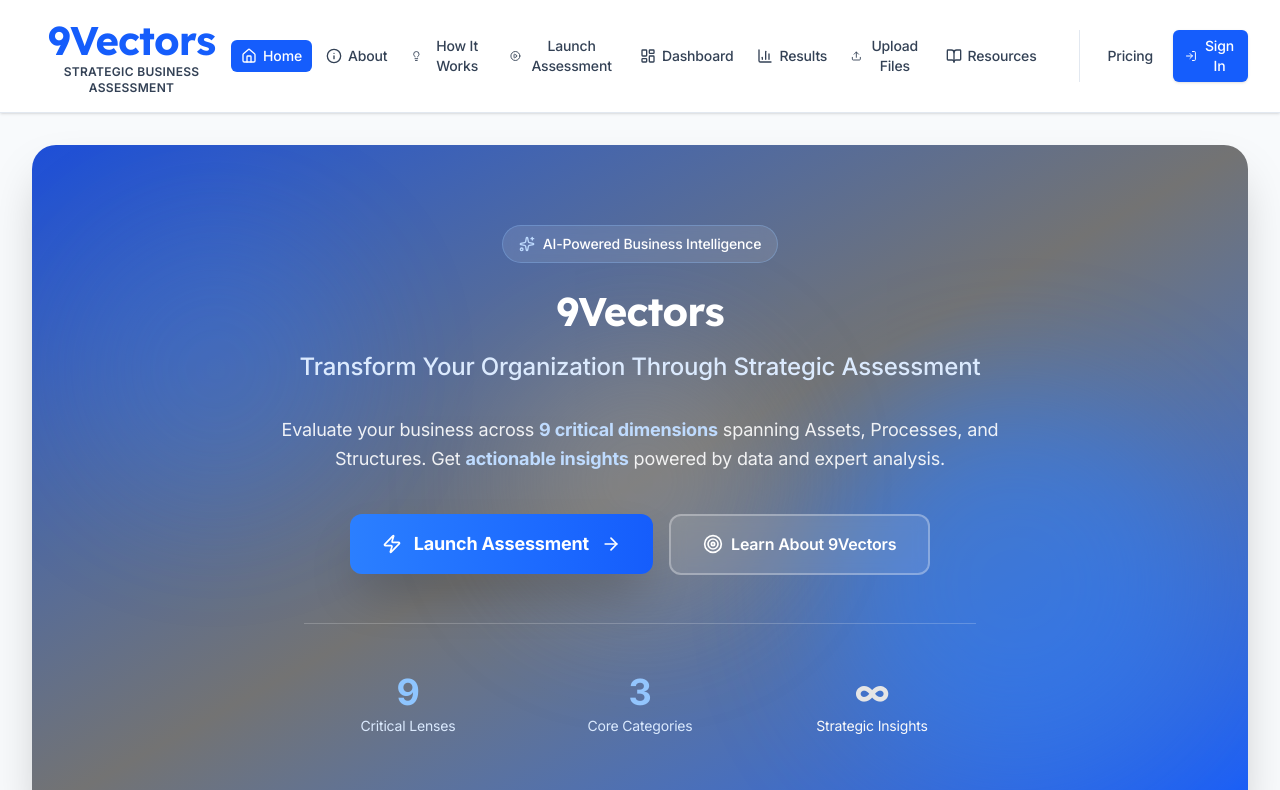
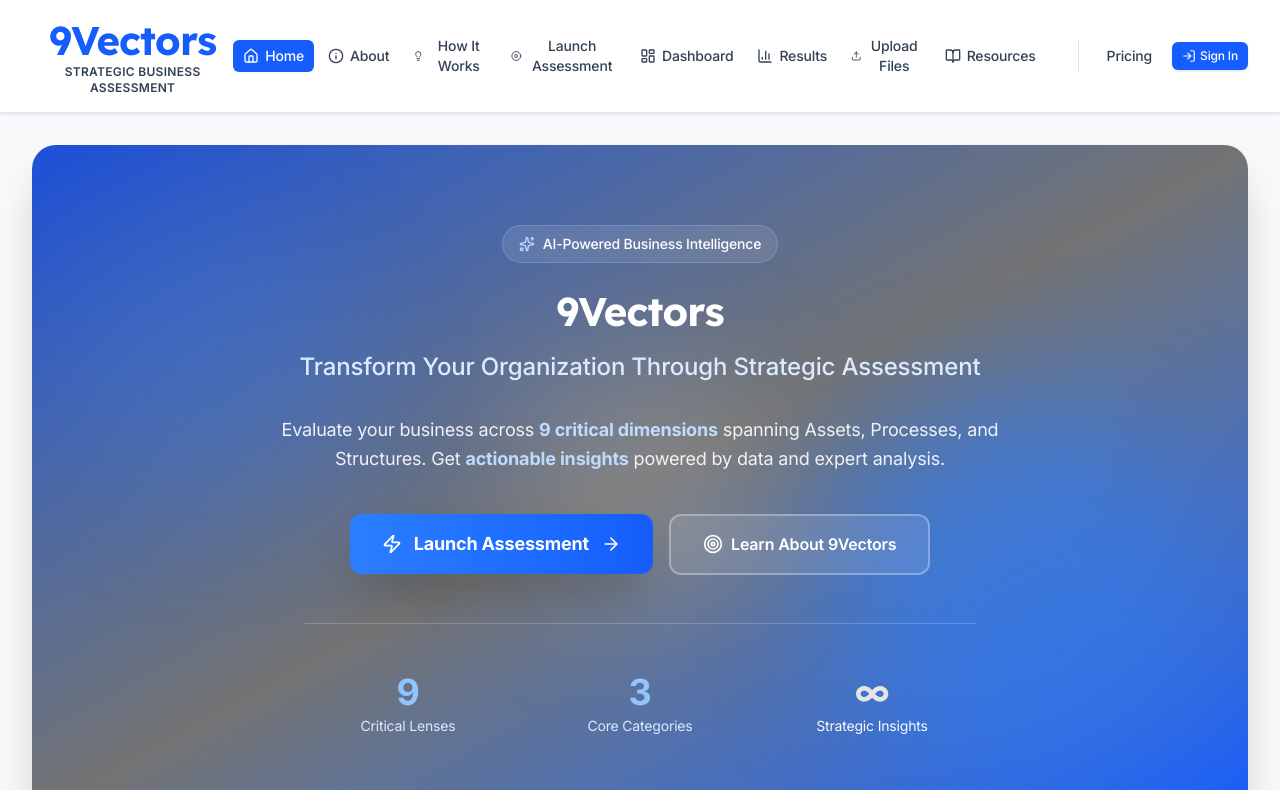
Before and after one commit to millere-alt/9lenses-saas, a React (Vite) app: page / in a window 1280 px wide. Shown: the top 790 px of the page. Built offline with nearby package versions, Linux system fonts and the light colour scheme.

Commit message:
Reduce sign-in button font size and prevent wrapping

```diff
--- a/src/components/AppLayout.jsx
+++ b/src/components/AppLayout.jsx
@@ -138,9 +138,9 @@
                     </button>
                     <button
                       onClick={login}
-                      className="flex items-center space-x-1.5 px-3 py-1.5 bg-blue-600 hover:bg-blue-700 text-white font-medium text-sm rounded-md shadow-sm hover:shadow transition-all"
+                      className="flex items-center space-x-1 px-2.5 py-1.5 bg-blue-600 hover:bg-blue-700 text-white font-medium text-xs rounded-md shadow-sm hover:shadow transition-all whitespace-nowrap"
                     >
-                      <LogIn size={16} />
+                      <LogIn size={14} />
                       <span>Sign In</span>
                     </button>
                   </div>
```
